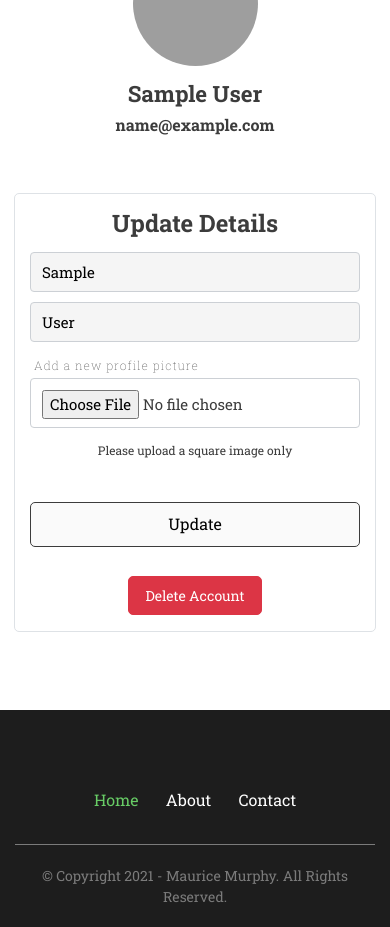
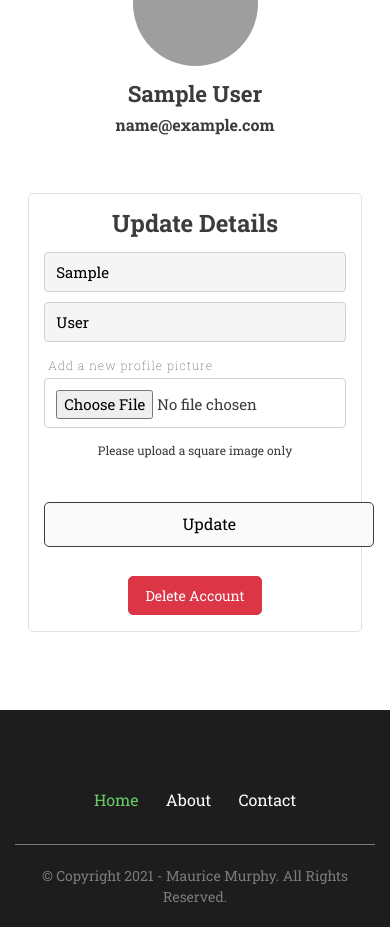
Before and after one commit to mauricetjmurphy/The_Foodie_Flask_App, a Flask app: page /account in a window 390 px wide. Shown: the part 243-1170 px from the top of the page. Run offline with Flask 2, Linux system fonts and the light colour scheme; the visitor is signed in with stand-in values (Sample User, id 1); some libraries are stand-ins or nearby versions; grey boxes are pictures that could not be loaded.

Commit message:
Media query style added for account and new recipe templates. Width increased to 85vw

```diff
--- a/app/static/css/custom.css
+++ b/app/static/css/custom.css
@@ -508,4 +508,12 @@ a#update {
         text-align: center;
         font-size: 1.4rem;
     }
+
+    .create-recipe-form {
+        width: 85vw !important;
+    }
+
+    .update-details {
+        width: 85vw !important;
+    }
 }
```
